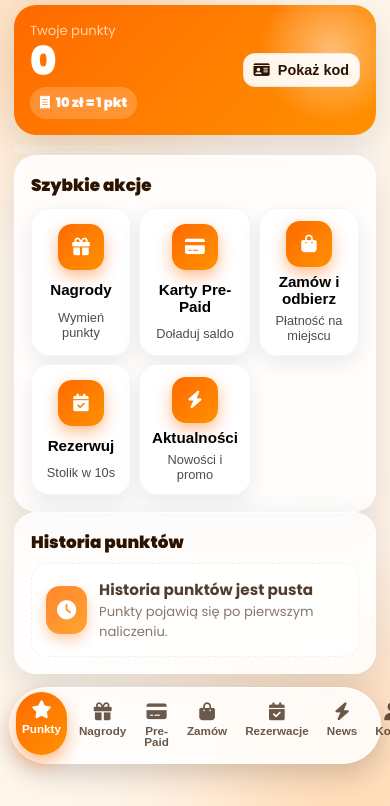
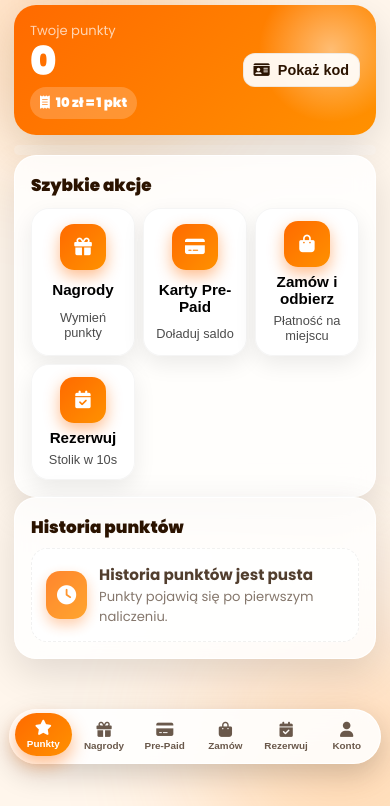
Before and after one commit to zxq041/Milkshake-Beta, a plain HTML site: page index.html in a window 390 px wide. Shown: the part 70-876 px from the top of the page. Drawn offline with Linux system fonts and the light colour scheme.

Commit message:
Update index.html

```diff
--- a/index.html
+++ b/index.html
@@ -5,11 +5,9 @@
   <meta name="viewport" content="width=device-width, initial-scale=1.0, viewport-fit=cover" />
   <title>Milk</title>
 
-  <!-- PWA -->
   <meta name="theme-color" content="#FF6A00" />
   <link rel="manifest" href="manifest.webmanifest" />
-  <link rel="icon" href="favicon.png" />
-  <link rel="apple-touch-icon" href="favicon.png" />
+  <link rel="apple-touch-icon" href="icons/icon-192.png" />
 
   <link rel="preconnect" href="https://fonts.googleapis.com">
   <link rel="preconnect" href="https://fonts.gstatic.com" crossorigin>
@@ -46,6 +44,7 @@
       padding-bottom: calc(118px + var(--safe-bottom));
     }
 
+    /* Decorative blobs */
     .blob{
       position:fixed;z-index:-1;filter:blur(70px);opacity:.33;
       width:280px;height:280px;border-radius:50%;
@@ -56,6 +55,7 @@
     .blob.b1{top:-70px;left:-70px}
     .blob.b2{bottom:-110px;right:-90px;transform:rotate(25deg)}
 
+    /* Topbar */
     .topbar{
       position:sticky;top:0;z-index:20;
       padding: calc(10px + var(--safe-top)) 14px 10px;
@@ -76,7 +76,9 @@
       border:2px solid rgba(255,255,255,.9);
       overflow:hidden;
     }
-    .logo-wrap img{width:100%;height:100%;object-fit:cover;border-radius:50%;}
+    .logo-wrap img{
+      width:100%;height:100%;object-fit:cover;border-radius:50%;
+    }
     .pill{
       background:var(--grad);
       color:#fff;font-weight:900;font-size:.85rem;
@@ -85,6 +87,7 @@
       box-shadow:0 6px 16px rgba(255,106,0,.35);
     }
 
+    /* Layout */
     .container{padding:14px;max-width:820px;margin:0 auto;}
     .stack{display:flex;flex-direction:column;gap:12px;}
     .card{
@@ -106,6 +109,7 @@
     .muted{opacity:.82;font-size:.95rem;line-height:1.55}
     .tiny{font-size:.82rem;opacity:.7}
 
+    /* Inputs */
     label{font-size:.9rem;font-weight:900;margin:8px 0 6px;display:block}
     input,select,textarea{
       width:100%;padding:12px 14px;border-radius:14px;
@@ -143,6 +147,7 @@
     .btn-wide{width:100%;}
     .btn:disabled{opacity:.6;cursor:not-allowed}
 
+    /* Tabs */
     .tab{display:none;animation:fade .22s ease}
     .tab.active{display:block}
     @keyframes fade{
@@ -150,6 +155,7 @@
       to{opacity:1;transform:none}
     }
 
+    /* Points hero */
     .points-hero{
       background:var(--grad);color:#fff;border-radius:22px;padding:16px;
       display:grid;grid-template-columns:1fr auto;gap:10px;align-items:center;
@@ -162,7 +168,6 @@
       pointer-events:none;
     }
     #showCodeBtn{position:relative;z-index:2;}
-
     .points-count{font-size:2.5rem;font-weight:900;letter-spacing:.6px;line-height:1;}
     .points-sub{display:flex;gap:8px;align-items:center;margin-top:6px;flex-wrap:wrap;}
     .chip{
@@ -173,6 +178,7 @@
     .progress{margin-top:10px;background:rgba(255,255,255,.24);height:10px;border-radius:999px;overflow:hidden;}
     .progress > div{height:100%;background:rgba(255,255,255,.96);width:0%;transition:width .35s ease;border-radius:999px;}
 
+    /* Quick actions */
     .quick-grid{display:grid;grid-template-columns:repeat(3,1fr);gap:8px;margin-top:10px;}
     .quick{
       background:var(--glass-strong);border:1px solid rgba(0,0,0,.04);
@@ -190,6 +196,7 @@
     .quick b{font-size:.95rem;font-weight:900}
     .quick span{font-size:.8rem;opacity:.7}
 
+    /* Rewards */
     .reward{
       display:flex;gap:12px;align-items:center;justify-content:space-between;
       background:var(--glass-strong);border-radius:18px;padding:12px;
@@ -203,13 +210,7 @@
     .reward-title{font-weight:900}
     .reward + .reward{margin-top:10px}
 
-    .news{
-      background:var(--glass-strong);border-radius:18px;padding:12px;border:1px solid rgba(0,0,0,.04);
-      box-shadow:var(--shadow-soft);
-    }
-    .news h4{font-size:1.05rem;margin-bottom:6px;font-weight:900}
-    .news .date{font-size:.82rem;opacity:.65;margin-bottom:6px}
-
+    /* Reservations */
     .res-item{
       padding:10px;border-radius:14px;background:#fff;border:1px solid #eee;display:grid;gap:4px;
     }
@@ -217,7 +218,7 @@
     .res-actions{display:flex;gap:8px;margin-top:6px;flex-wrap:wrap;}
     .divider{height:1px;background:rgba(0,0,0,.06);margin:4px 0 0;}
 
-    /* Zamów i odbierz */
+    /* Order & pickup */
     .menu-list{display:grid;gap:10px;}
     .menu-item{
       background:var(--glass-strong);
@@ -235,7 +236,6 @@
     .menu-title{font-weight:900}
     .menu-desc{font-size:.85rem;opacity:.7}
     .menu-price{font-weight:900}
-
     .cart-line{
       display:flex;align-items:center;justify-content:space-between;gap:8px;
       background:#fff;border:1px solid #eee;border-radius:12px;padding:8px 10px;
@@ -246,6 +246,7 @@
       background:rgba(0,0,0,.06);
     }
 
+    /* Account UI */
     .account-hero{display:flex;gap:12px;align-items:center;}
     .avatar{
       width:56px;height:56px;border-radius:16px;background:var(--grad);display:grid;place-items:center;
@@ -253,7 +254,6 @@
     }
     .account-name{font-weight:900;font-size:1.1rem}
     .account-mail{font-size:.9rem;opacity:.75}
-
     .list{display:flex;flex-direction:column;gap:8px;}
     .list-item{
       background:var(--glass-strong);border:1px solid rgba(0,0,0,.04);
@@ -270,6 +270,7 @@
     .li-title{font-weight:900}
     .li-sub{font-size:.85rem;opacity:.7}
 
+    /* Auth */
     .auth-wrap{display:grid;gap:10px;}
     .auth-btn{width:100%;justify-content:center;font-weight:900;}
     .auth-btn.google{background:#fff;border:2px solid #eee;}
@@ -278,6 +279,7 @@
     .auth-sep::before,.auth-sep::after{content:"";flex:1;height:1px;background:rgba(0,0,0,.08);}
     .auth-sep span{font-size:.85rem;opacity:.7;font-weight:800;}
 
+    /* Subpages */
     .subpage{
       position:fixed;inset:0;background:var(--bg);z-index:80;display:none;flex-direction:column;
       animation:slideIn .25s ease;padding-bottom: calc(20px + var(--safe-bottom));
@@ -297,6 +299,7 @@
     }
     .sub-title{font-weight:900;font-size:1.05rem}
 
+    /* Empty */
     .empty{
       background:var(--glass-strong);padding:14px;border-radius:16px;border:1px dashed rgba(0,0,0,.07);
       display:flex;gap:12px;align-items:center;
@@ -306,31 +309,87 @@
       box-shadow:0 6px 14px rgba(255,106,0,.4);
     }
 
+    /* Bottom nav — FIX 6 tabs on phones */
     .bottom-nav{
-      position:fixed;left:0;right:0;bottom:10px;z-index:50;display:flex;justify-content:center;pointer-events:none;
-    }
+      position:fixed;
+      left:0; right:0;
+      bottom:10px;
+      z-index:50;
+      display:flex;
+      justify-content:center;
+      pointer-events:none;
+    }
+
     .nav-wrap{
       pointer-events:auto;
       width:min(820px,calc(100% - 18px));
-      background:rgba(255,255,255,.85);
+      background:rgba(255,255,255,.88);
       backdrop-filter:blur(16px);
       border:1px solid rgba(255,255,255,.98);
       box-shadow:0 10px 28px rgba(0,0,0,.18);
-      border-radius:999px;padding:6px;
-      display:grid;grid-template-columns:repeat(7,1fr);gap:6px;
-    }
+      border-radius:999px;
+      padding:6px 6px;
+
+      display:flex;
+      gap:6px;
+      align-items:stretch;
+    }
+
     .nav-btn{
-      background:transparent;border:none;cursor:pointer;border-radius:999px;
-      padding:9px 6px;display:flex;flex-direction:column;align-items:center;gap:4px;
-      font-weight:900;color:var(--text);opacity:.7;transition:.2s all;-webkit-tap-highlight-color: transparent;
-    }
-    .nav-btn i{font-size:1.12rem}
+      flex:1 1 0;
+      min-width:0;
+      background:transparent;
+      border:none;
+      cursor:pointer;
+      border-radius:999px;
+      padding:8px 4px;
+
+      display:flex;
+      flex-direction:column;
+      align-items:center;
+      justify-content:center;
+      gap:4px;
+
+      font-weight:900;
+      color:var(--text);
+      opacity:.7;
+      transition:.2s all;
+      -webkit-tap-highlight-color: transparent;
+
+      white-space:nowrap;
+      overflow:hidden;
+      text-overflow:ellipsis;
+    }
+
+    .nav-btn i{
+      font-size:clamp(.95rem, 2.8vw, 1.12rem);
+      line-height:1;
+    }
+
+    .nav-btn .lbl{
+      font-size:clamp(.62rem, 2.2vw, .73rem);
+      line-height:1.05;
+      text-align:center;
+    }
+
     .nav-btn.active{
-      background:var(--grad);color:#fff;opacity:1;transform:translateY(-2px);
+      background:var(--grad);
+      color:#fff;
+      opacity:1;
+      transform:translateY(-2px);
       box-shadow:0 8px 18px rgba(255,106,0,.45);
     }
-    .nav-btn .lbl{font-size:.73rem;line-height:1}
-
+
+    @media (max-width:420px){
+      .nav-wrap{ gap:4px; padding:5px; }
+      .nav-btn{ padding:7px 2px; gap:3px; }
+    }
+    @media (max-width:360px){
+      .nav-btn i{ font-size:.9rem; }
+      .nav-btn .lbl{ font-size:.6rem; }
+    }
+
+    /* Toast */
     .toast{
       position:fixed;left:50%;bottom: calc(126px + var(--safe-bottom));
       transform:translateX(-50%) translateY(8px);
@@ -341,8 +400,10 @@
     .toast.show{opacity:1;transform:translateX(-50%) translateY(0)}
     .toast.danger{background:var(--danger)}
 
+    /* ---------- MODAL / BOTTOM SHEET (Kod) ---------- */
     .modal{position:fixed; inset:0; z-index:100; display:none;}
     .modal.show{display:block;}
+
     .modal-backdrop{
       position:absolute; inset:0;
       background:rgba(0,0,0,.35);
@@ -350,6 +411,7 @@
       animation:fadeBg .18s ease;
     }
     @keyframes fadeBg{from{opacity:0}to{opacity:1}}
+
     .modal-sheet{
       position:absolute; left:0; right:0; bottom:0;
       background: var(--glass-strong);
@@ -360,10 +422,12 @@
       animation:sheetUp .22s ease forwards;
     }
     @keyframes sheetUp{to{transform:translateY(0)}}
+
     .modal-handle{
       width:46px; height:5px; border-radius:999px;
       background:rgba(0,0,0,.12); margin:6px auto 10px;
     }
+
     .modal-header{
       display:flex; align-items:center; justify-content:space-between;
       margin-bottom:10px;
@@ -374,11 +438,13 @@
       -webkit-background-clip:text;
       -webkit-text-fill-color:transparent;
     }
+
     .modal-close{
       width:40px; height:40px; border-radius:12px; border:none; cursor:pointer;
       background:#fff; display:grid; place-items:center;
       box-shadow: var(--shadow-soft);
     }
+
     .modal-code-box{
       background:#0f0f0f; color:#fff;
       border-radius:18px; padding:18px 14px;
@@ -397,7 +463,6 @@
     }
     @media (max-width:380px){
       .quick-grid{grid-template-columns:1fr 1fr}
-      .nav-wrap{gap:4px}
     }
   </style>
 </head>
@@ -461,12 +526,6 @@
             <i class="fa-solid fa-calendar-check"></i>
             <b>Rezerwuj</b>
             <span>Stolik w 10s</span>
-          </button>
-
-          <button class="quick" data-go="news">
-            <i class="fa-solid fa-bolt"></i>
-            <b>Aktualności</b>
-            <span>Nowości i promo</span>
           </button>
         </div>
       </div>
@@ -625,15 +684,6 @@
         <div class="subtitle">Twoje rezerwacje</div>
         <div id="reservationsList" class="muted"></div>
       </div>
-    </section>
-
-    <!-- TAB: AKTUALNOŚCI -->
-    <section id="tab-news" class="tab">
-      <div class="card">
-        <div class="title">Aktualności</div>
-        <p class="muted">Nowości, promocje i ogłoszenia z MilkShake Bar.</p>
-      </div>
-      <div class="card stack" id="newsList"></div>
     </section>
 
     <!-- TAB: KONTO -->
@@ -825,10 +875,7 @@
         <i class="fa-solid fa-bag-shopping"></i><div class="lbl">Zamów</div>
       </button>
       <button class="nav-btn" data-tab="res">
-        <i class="fa-solid fa-calendar-check"></i><div class="lbl">Rezerwacje</div>
-      </button>
-      <button class="nav-btn" data-tab="news">
-        <i class="fa-solid fa-bolt"></i><div class="lbl">News</div>
+        <i class="fa-solid fa-calendar-check"></i><div class="lbl">Rezerwuj</div>
       </button>
       <button class="nav-btn" data-tab="account">
         <i class="fa-solid fa-user"></i><div class="lbl">Konto</div>
@@ -878,18 +925,18 @@
   </div>
 
   <script>
-    // rejestracja SW do PWA
+    // ---------- PWA ----------
     if ("serviceWorker" in navigator) {
       window.addEventListener("load", () => navigator.serviceWorker.register("sw.js"));
     }
 
+    // ---------- Tabs ----------
     const tabs = {
       points: document.getElementById("tab-points"),
       rewards: document.getElementById("tab-rewards"),
       prepaid: document.getElementById("tab-prepaid"),
       order: document.getElementById("tab-order"),
       res: document.getElementById("tab-res"),
-      news: document.getElementById("tab-news"),
       account: document.getElementById("tab-account"),
     };
     const navButtons = document.querySelectorAll(".nav-btn");
@@ -901,6 +948,7 @@
     navButtons.forEach(btn => btn.addEventListener("click", () => openTab(btn.dataset.tab)));
     document.querySelectorAll("[data-go]").forEach(b=> b.addEventListener("click", ()=> openTab(b.dataset.go)));
 
+    // ---------- Toast ----------
     const toast = document.getElementById("toast");
     const toastText = document.getElementById("toastText");
     function showToast(msg, danger=false){
@@ -910,6 +958,7 @@
       setTimeout(()=>toast.classList.remove("show"), 3200);
     }
 
+    // ---------- Storage ----------
     const store = {
       get(key, fallback){
         try { return JSON.parse(localStorage.getItem(key)) ?? fallback; }
@@ -918,6 +967,7 @@
       set(key, val){ localStorage.setItem(key, JSON.stringify(val)); }
     };
 
+    // ---------- Clear points history once ----------
     (function clearHistoryOnce(){
       const didClear = store.get("didClearHistoryOnce", false);
       if(!didClear){
@@ -926,6 +976,7 @@
       }
     })();
 
+    // ---------- Loyalty code modal ----------
     const loyaltyCodeEl = document.getElementById("loyaltyCode");
     const showCodeBtn   = document.getElementById("showCodeBtn");
     const copyCodeBtn   = document.getElementById("copyCodeBtn");
@@ -997,7 +1048,7 @@
     // ---------- Rewards ----------
     const rewards = [
       { id:"shake_small", title:"Milkshake mały", cost:80, icon:"fa-ice-cream", desc:"Dowolny smak" },
-      { id:"shake_big", title:"Milkshake duży", cost:120, icon:"fa-glass-whiskey", desc:"Ekstra dodatki" },
+      { id:"shake_big", title:"Milkshake duży", cost:120, icon:"fa-glass-whiskey", desc:"Z dodatkami" },
       { id:"dessert", title:"Dowolny deser", cost:150, icon:"fa-cookie-bite", desc:"Z gabloty" },
       { id:"breakfast", title:"Śniadanie", cost:200, icon:"fa-egg", desc:"Na miejscu" },
     ];
@@ -1161,7 +1212,7 @@
       });
     }
 
-    // ---------- Zamów i odbierz ----------
+    // ---------- Order & pickup ----------
     const menuItems = [
       { id:"m1", title:"Milkshake klasyczny", price:18, icon:"fa-ice-cream", desc:"Dowolny smak" },
       { id:"m2", title:"Milkshake premium", price:24, icon:"fa-glass-whiskey", desc:"Z dodatkami" },
@@ -1346,27 +1397,6 @@
     }
 
     submitOrderBtn.addEventListener("click", submitOrder);
-
-    // ---------- News ----------
-    const news = store.get("news", [
-      { title:"Happy Hour 15–18!", date:"Dzisiaj", body:"Wpadnij na promo milkshake’y i desery. Szczegóły w lokalu." },
-      { title:"Nowy smak: Mango-Lassi", date:"Ten tydzień", body:"Egzotyczna nowość już w menu w Słupsku i Rowach." },
-    ]);
-    const newsListEl = document.getElementById("newsList");
-    function renderNews(){
-      newsListEl.innerHTML = news.length ? news.map(n => `
-        <div class="news">
-          <div class="date">${n.date}</div>
-          <h4>${n.title}</h4>
-          <p class="muted">${n.body}</p>
-        </div>
-      `).join("") : `
-        <div class="empty">
-          <div class="icon"><i class="fa-solid fa-bolt"></i></div>
-          <div><b>Brak aktualności</b><div class="tiny">Sprawdź ponownie później.</div></div>
-        </div>
-      `;
-    }
 
     // ---------- Reservations ----------
     const resForm = document.getElementById("reservationForm");
@@ -1514,7 +1544,6 @@
     renderMenu();
     renderCart();
     renderOrders();
-    renderNews();
     renderReservations();
     renderAccount();
     openTab("points");
```
